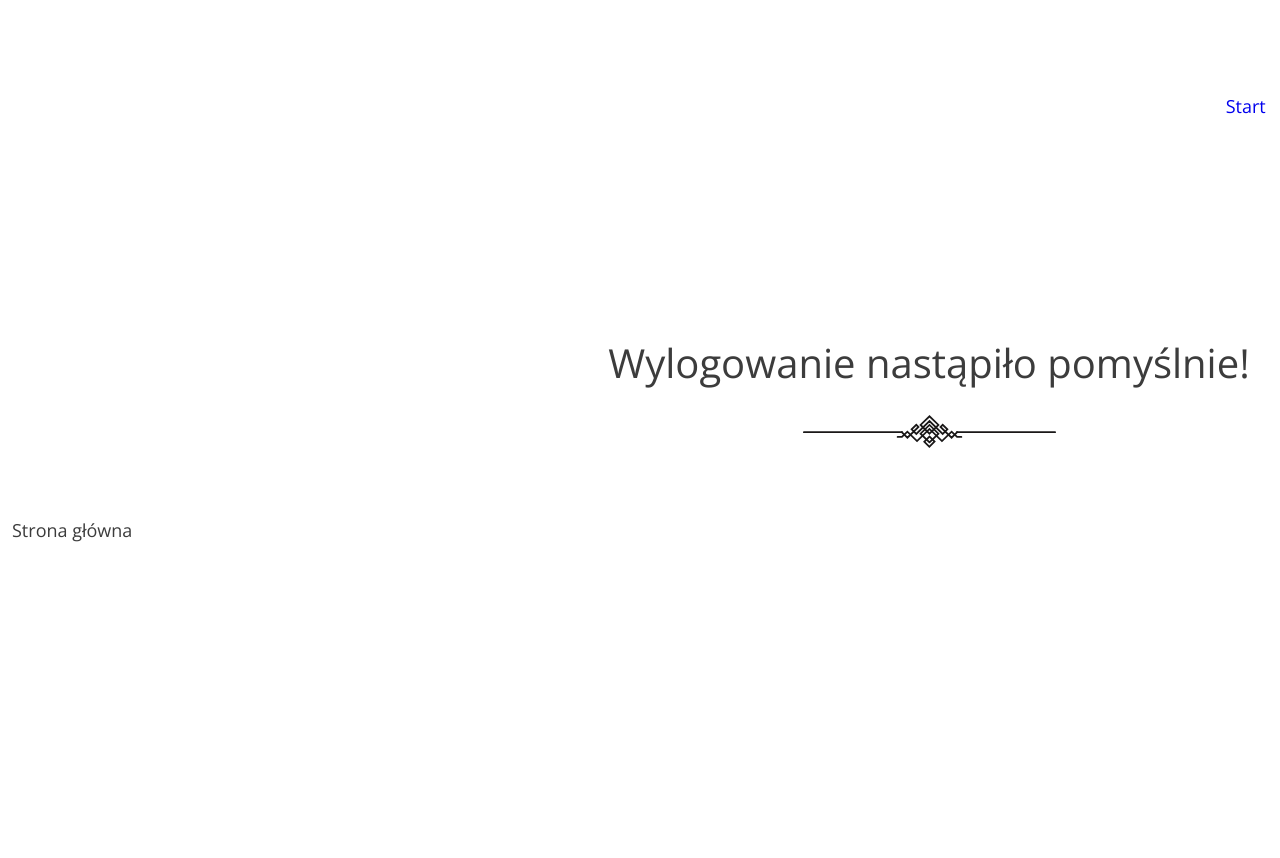
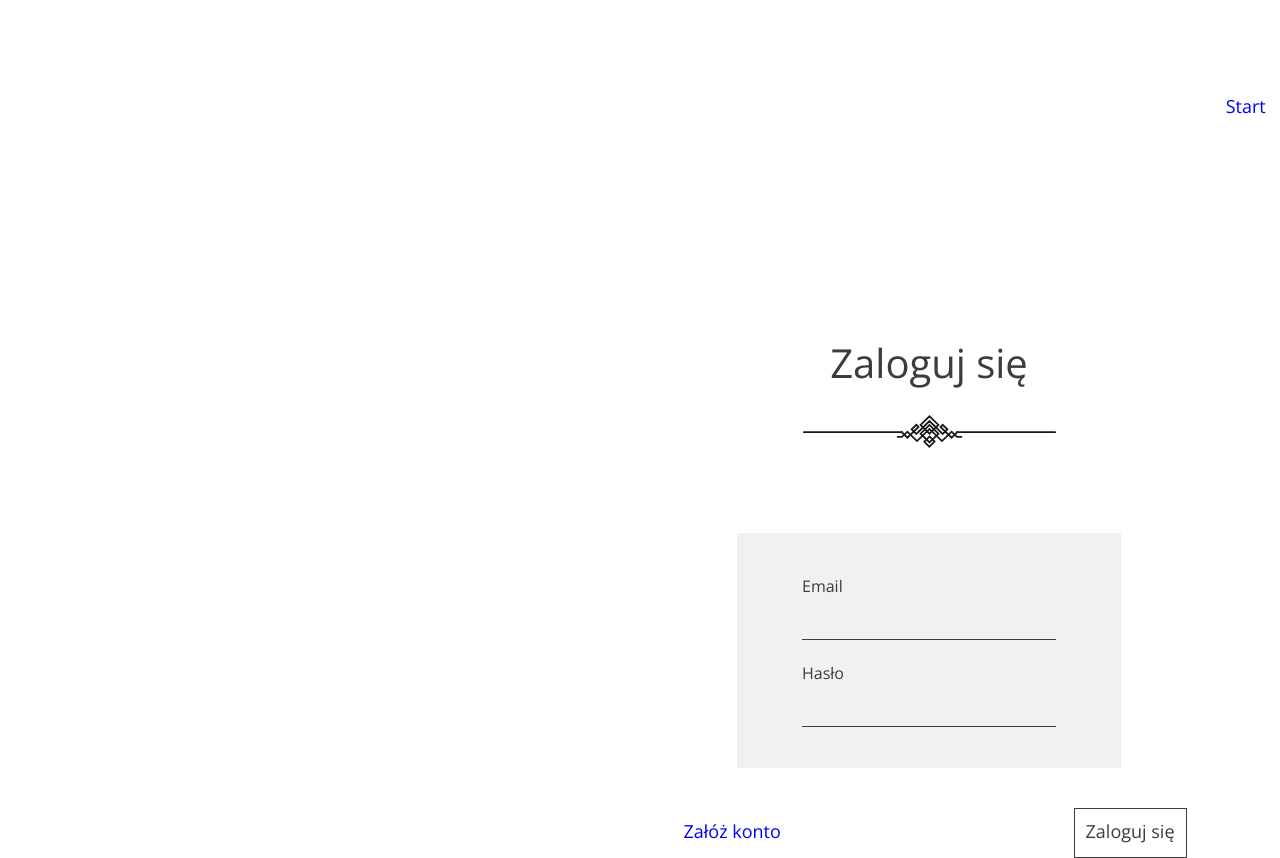
Before and after one commit to dkrzoska/Give_to_good_hands, a React (Create React App) app: page /login in a window 1280 px wide. Shown: the top 858 px of the page. Before the commit the page ends 800 px from the top, so only its background shows below. Built offline with nearby package versions, Linux system fonts and the light colour scheme.

Commit message:
add routing, finish main site, login, logout and register

```diff
--- a/src/App.js
+++ b/src/App.js
@@ -4,10 +4,10 @@ import Whatisgoingon from './components/home/Whatisgoingon/Whatisgoingon';
 import Aboutus from './components/home/Aboutus/Aboutus';
 import Whowehelp from './components/home/Whowehelp/Whowehelp';
 import Contact from './components/home/Contact/Contact';
+import Login from './components/login/Login/Login';
 import Logout from './components/login/Logout/Logout';
+import Register from './components/register/Register/Register';
 import { BrowserRouter, HashRouter, Route, Switch, Link } from 'react-router-dom';
-// import Login from './components/login/Login/Login';
-// import Register from './components/register/Register/Register';
 
 const Styledcontainer = styled.div`
     {
@@ -18,17 +18,22 @@ const Styledcontainer = styled.div`
 function App() {
   return (
     <Styledcontainer>
-      <Logout />
-      {/* <Register /> */}
-      {/* <HashRouter>
+      <BrowserRouter>
         <div>
-          <Route path="/" component={Main} />
-          <Route path="/whatisgoingon" component={Whatisgoingon} />
-          <Route path="/aboutus" component={Aboutus} />
-          <Route path="/whowehelp" component={Whowehelp} />
-          <Route path="/contact" component={Contact} />
+          <Route exact path="/">
+            <Main />
+            <Whatisgoingon />
+            <Aboutus />
+            <Whowehelp />
+            <Contact />
+          </Route>
+          <Route path="/login">
+            <Login />
+          </Route>
+          <Route path="/logout" component={Logout} />
+          <Route path="/register" component={Register} />
         </div>
-      </HashRouter> */}
+      </BrowserRouter>
       {/* <Main />
       <Whatisgoingon />
       <Aboutus />
--- a/src/components/home/Header/Header.js
+++ b/src/components/home/Header/Header.js
@@ -2,6 +2,7 @@ import React from 'react';
 import styled from 'styled-components';
 import Button from '../Button/Button';
 import { colors } from '../../settings/settings';
+import { Link } from 'react-router-dom';
 
 const Styledheader = styled.div`
     display: flex;
@@ -22,10 +23,10 @@ function Header() {
     return (
         <Styledheader>
             <Button {...buttonprops} >
-                Zaloguj
+                <Link to="/login">Zaloguj</Link>
             </Button>
             <Button {...buttonprops}  >
-                Załóż konto
+                <Link to="/register">Załóż konto</Link>
             </Button>
         </Styledheader>
     )
--- a/src/components/home/Main/Main.js
+++ b/src/components/home/Main/Main.js
@@ -6,6 +6,7 @@ import Menu from '../Menu/Menu';
 import Button from '../Button/Button';
 import { colors } from '../../settings/settings';
 import homeheroimage from '../../../assets/Home-Hero-Image.jpg';
+import { Link } from 'react-router-dom';
 
 const Styledmain = styled.div`
     height: 963px;
@@ -29,8 +30,7 @@ const Styleddivwithbuttons = styled.div`
         justify-content: center;
         margin-top: 31px;
         p {
-            display: flex;
-            justify-content: center;
+            text-align: center;
             line-height: 47px;
         }
     }
@@ -62,12 +62,10 @@ function Main() {
                 </Divwithdecoration>
                 <Styleddivwithbuttons>
                     <Button {...buttonprops} >
-                        <p>oddaj</p>
-                        <p>rzeczy</p>
+                        <p><Link to="/login">oddaj<br/>rzeczy</Link></p>
                     </Button>
                     <Button {...buttonprops} >
-                        <p>zoragnizuj</p>
-                        <p>zbiórkę</p>
+                        <p><Link to="/login">zoragnizuj<br/>zbiórkę</Link></p>
                     </Button>
                 </Styleddivwithbuttons>
             </Styledrightdiv>
--- a/src/components/home/Menu/Menu.js
+++ b/src/components/home/Menu/Menu.js
@@ -2,7 +2,6 @@ import React from 'react';
 import Button from '../Button/Button';
 import styled from 'styled-components';
 import { colors } from '../../settings/settings';
-import { Link } from 'react-router-dom';
 
 const Styledmenu = styled.div`
     display: flex;
@@ -23,19 +22,19 @@ function Menu() {
     return (
         <Styledmenu>
             <Button {...buttonprops} >
-                <a href='#start'>Start</a>
+                <a href='/#start'>Start</a>
             </Button>
             <Button {...buttonprops} >
-                <a href='#whatisgoingon'>O co chodzi?</a>
+                <a href='/#whatisgoingon'>O co chodzi?</a>
             </Button>
             <Button {...buttonprops} >
-                <a href='#aboutus'>O nas</a>
+                <a href='/#aboutus'>O nas</a>
             </Button>
             <Button {...buttonprops} >
-                <a href='#whowehelp'>Fundacja i organizacje</a>
+                <a href='/#whowehelp'>Fundacja i organizacje</a>
             </Button>
             <Button {...buttonprops} >
-                <a href='#contact'>Kontakt</a>
+                <a href='/#contact'>Kontakt</a>
             </Button>
         </Styledmenu>
     )
--- a/src/components/home/Simplesteps/Simplesteps.js
+++ b/src/components/home/Simplesteps/Simplesteps.js
@@ -8,6 +8,7 @@ import icon1 from '../../../assets/Icon-1.svg';
 import icon2 from '../../../assets/Icon-2.svg';
 import icon3 from '../../../assets/Icon-3.svg';
 import icon4 from '../../../assets/Icon-4.svg';
+import { Link } from 'react-router-dom';
 
 const Styledsimplesteps = styled.div`
     {
@@ -21,9 +22,8 @@ const Styledsimplesteps = styled.div`
                 padding: 73px 328px 0 328px;
             }
         .button__p {
-            display: flex;
-            justify-content: center;
             line-height: 47px;
+            text-align: center;
         }
     }
 `;
@@ -82,8 +82,7 @@ function Simplesteps() {
 
             </div>
             <Button {...buttonprops} >
-                <p className='button__p'>oddaj</p>
-                <p className='button__p'>rzeczy</p>
+                <p className='button__p'><Link to="/login">oddaj<br/>rzeczy</Link></p>
             </Button>
         </Styledsimplesteps>
     )
--- a/src/components/login/Login/Login.js
+++ b/src/components/login/Login/Login.js
@@ -1,4 +1,5 @@
 import React from 'react'
+import { Link } from 'react-router-dom';
 import styled from 'styled-components';
 import Button from '../../home/Button/Button';
 import Divwithdecoration from '../../home/Divwithdecoration/Divwithdecoration';
@@ -70,8 +71,8 @@ function Login() {
             <div className='login-main'>
                 <form>
                     <div className='login-and-pass'>
-                        <label htmlFor="name">Email<br />
-                            <input type="email" id="email" name="email" />
+                        <label htmlFor="email2">Email<br />
+                            <input type="email" id="email2" name="email2" />
                         </label><br />
                         <label htmlFor="email">Hasło<br />
                             <input type="password" id="password" name="password" />
@@ -79,7 +80,7 @@ function Login() {
                     </div>
                     <div className='buttons'>
                         <Button {...buttonprops}>
-                            <p>Załóż konto</p>
+                            <p><Link to="/register">Załóż konto</Link></p>
                         </Button>
                         <Button {...buttonprops} bordercolor= {colors.color_dark_gray}>
                             <p>Zaloguj się</p>
--- a/src/components/login/Logout/Logout.js
+++ b/src/components/login/Logout/Logout.js
@@ -9,11 +9,22 @@ import { colors } from '../../settings/settings';
 const Styleddiv = styled.div`
 {
     width: 1858px;
+    .logout {
+        display: flex;
+        flex-direction: column;
+        align-items: center;
+        width: 440px;
+        margin: 0 auto;
+        p {
+            text-align: center;
+        }
+    }
 }
 `
 
 const buttonprops = {
     height: '50px',
+    width: '150px',
     fontsize: '18px',
     fontcolor: colors.color_dark_gray,
     border: '0.75px solid #fff',
@@ -27,12 +38,15 @@ function Login() {
         <Styleddiv>
             <Header />
             <Menu />
+            <div className='logout'>
                 <Divwithdecoration fontsize='40px' lineheight='55px'>
                     <p>Wylogowanie nastąpiło pomyślnie!</p>
                 </Divwithdecoration>
                 <Button {...buttonprops}>
                     <p>Strona główna</p>
                 </Button>
+            </div>
+
         </Styleddiv>
     )
 }
--- a/src/components/register/Register/Register.js
+++ b/src/components/register/Register/Register.js
@@ -1,4 +1,5 @@
 import React from 'react'
+import { Link } from 'react-router-dom';
 import styled from 'styled-components';
 import Button from '../../home/Button/Button';
 import Divwithdecoration from '../../home/Divwithdecoration/Divwithdecoration';
@@ -69,19 +70,19 @@ function Register() {
             <div className='login-main'>
                 <form>
                     <div className='login-and-pass'>
-                        <label htmlFor="name">Email<br />
-                            <input type="email" id="email" name="email" />
+                        <label htmlFor="email3">Email<br />
+                            <input type="email" id="email3" name="email3" />
                         </label><br />
                         <label htmlFor="password">Hasło<br />
                             <input type="password" id="password" name="password" />
                         </label>
-                        <label htmlFor="password">Powtórz hasło<br />
-                            <input type="password" id="password" name="password" />
+                        <label htmlFor="password2">Powtórz hasło<br />
+                            <input type="password" id="password2" name="password2" />
                         </label>
                     </div>
                     <div className='buttons'>
                         <Button {...buttonprops}>
-                            <p>Zaloguj się</p>
+                            <p><Link to="/login">Zaloguj się</Link></p>
                         </Button>
                         <Button {...buttonprops} bordercolor= {colors.color_dark_gray}>
                             <p>Załóż konto</p>
```
Lines whose indentation alone changed are shown as unchanged.
